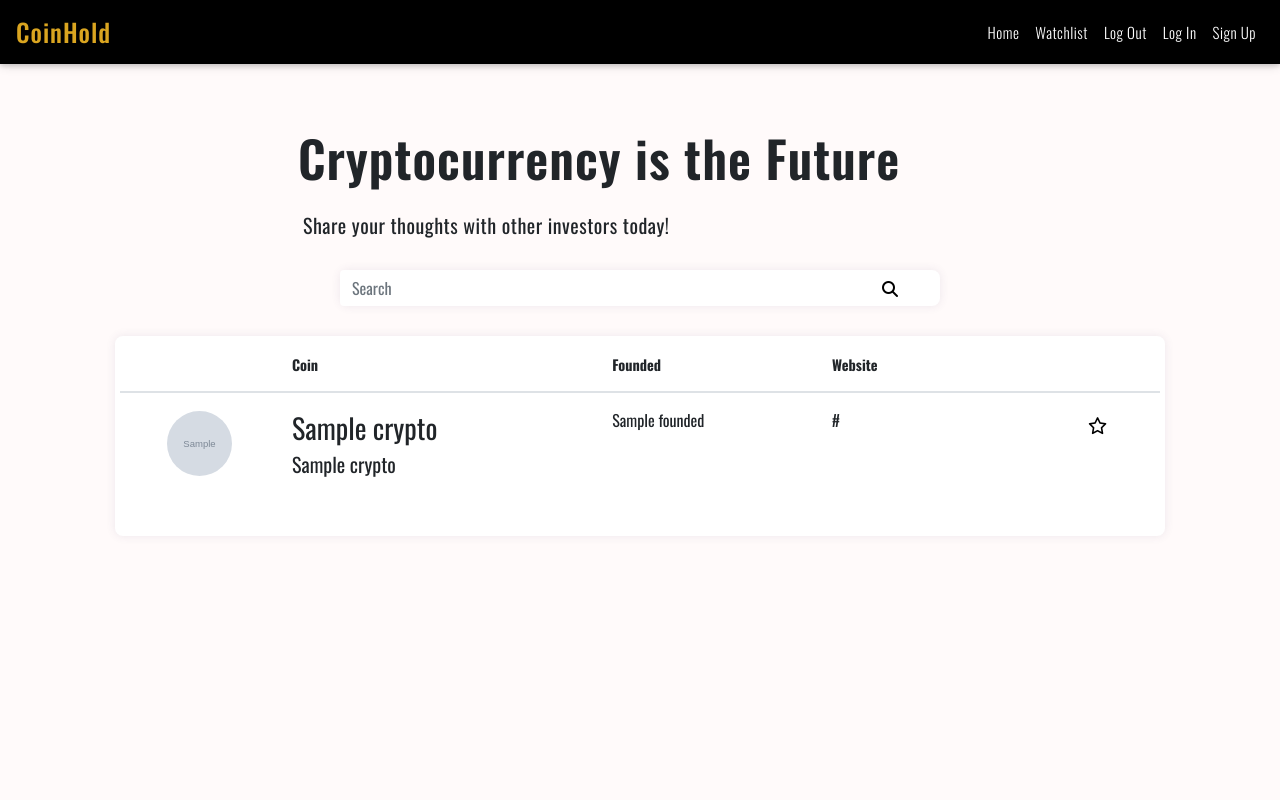
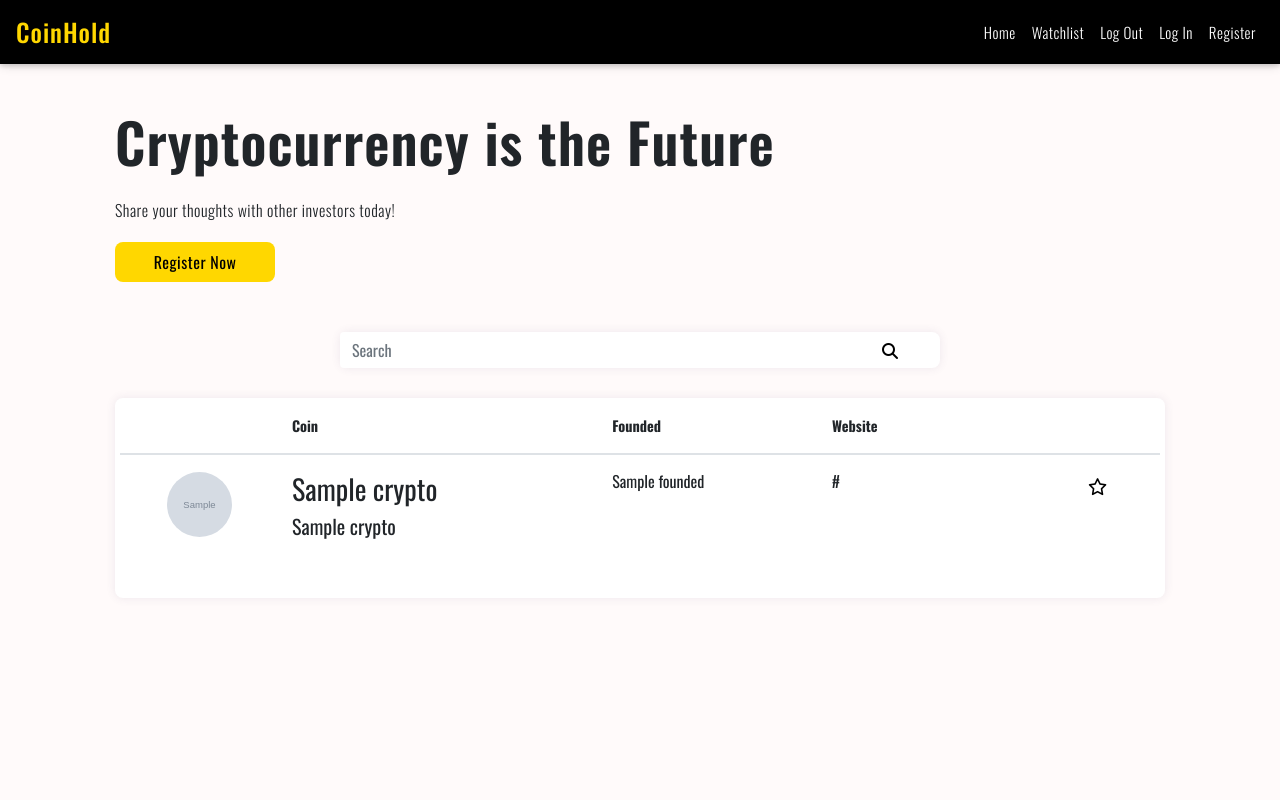
Before and after one commit to Code-Institute-Submissions/Milestone-Project-261, a Flask app: page / in a window 1280 px wide. Run offline with Flask 2, Linux system fonts and the light colour scheme; grey boxes marked "Sample" are stand-in pictures; a database or web service that is not in the repository returns one stand-in record (values such as "Sample title"); some libraries are stand-ins or nearby versions; some web fonts are replaced.

Commit message:
Add register button

```diff
--- a/static/css/style.css
+++ b/static/css/style.css
@@ -4,7 +4,7 @@
 
 body,html {
   height: 100%;
-  padding-top: 60px;
+  padding-top: 50px;
   background-color: #FFFAFA;
   font-family: "Oswald", sans-serif;
 }
@@ -16,7 +16,7 @@ body,html {
 	font-weight: 500;
     font-size: 25px;
     letter-spacing: 1px;
-    color: #DAA520 !important;
+    color: #FFD700 !important;
 }
 
 .nav-link {
@@ -33,20 +33,37 @@ body,html {
 
 /* ---------------------------------------------Home Page */
 
+.about {
+    width: 1050px;
+    margin: auto;
+    padding-bottom: 50px;
+}
+
 .about-header {
     font-weight: 600;
-    font-size: 50px;
+    font-size: 55px;
     letter-spacing: 1px;
     padding-bottom: 15px;
-    padding-left: 25px;
 }
 
 .about-text {
-	font-weight: 400;
-    font-size: 20px;
+	font-weight: 300;
+    font-size: 16px;
     letter-spacing: 0.5px;
-    padding-bottom: 30px;
-    padding-left: 30px;
+    padding-bottom: 20px;
+    padding-left: 0px;
+}
+
+.register-button {
+	font-size: 16px;
+    border-radius: 8px;
+    letter-spacing: 0.5px;
+    text-align: center;
+	width: 160px;
+	height: 40px;
+	display: block;
+    background: #FFD700;
+    border: 0;
 }
 
 /* https://www.bootdey.com/snippets/view/General-Search-Results */
--- a/templates/base.html
+++ b/templates/base.html
@@ -39,7 +39,7 @@
                         <a class="nav-link" href="#">Log In</a>
                     </li>
                     <li class="nav-item">
-                        <a class="nav-link" href="#">Sign Up</a>
+                        <a class="nav-link" href="#">Register</a>
                     </li>
                 </ul>
             </div>
--- a/templates/index.html
+++ b/templates/index.html
@@ -2,10 +2,11 @@
 {% block content %}
 
 <section id="home">
-    <div class="row justify-content-md-center">
-        <div class="col col-lg-7">
+    <div class="row">
+        <div class="about">
             <div class="about-header">Cryptocurrency is the Future</div>
             <div class="about-text">Share your thoughts with other investors today!</div>
+            <button class="register-button">Register Now</button>
         </div>
     </div>
     <div class="row">
```
